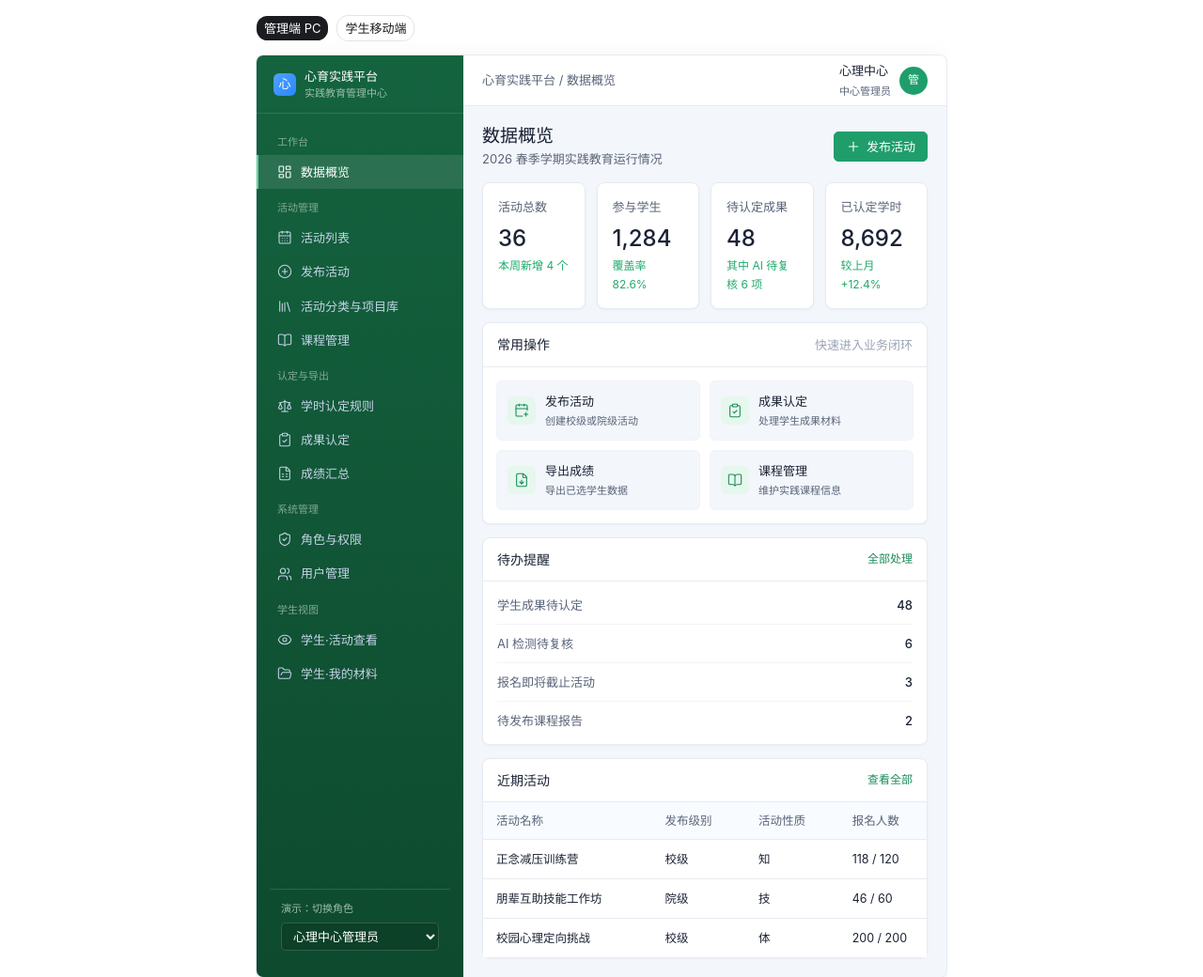
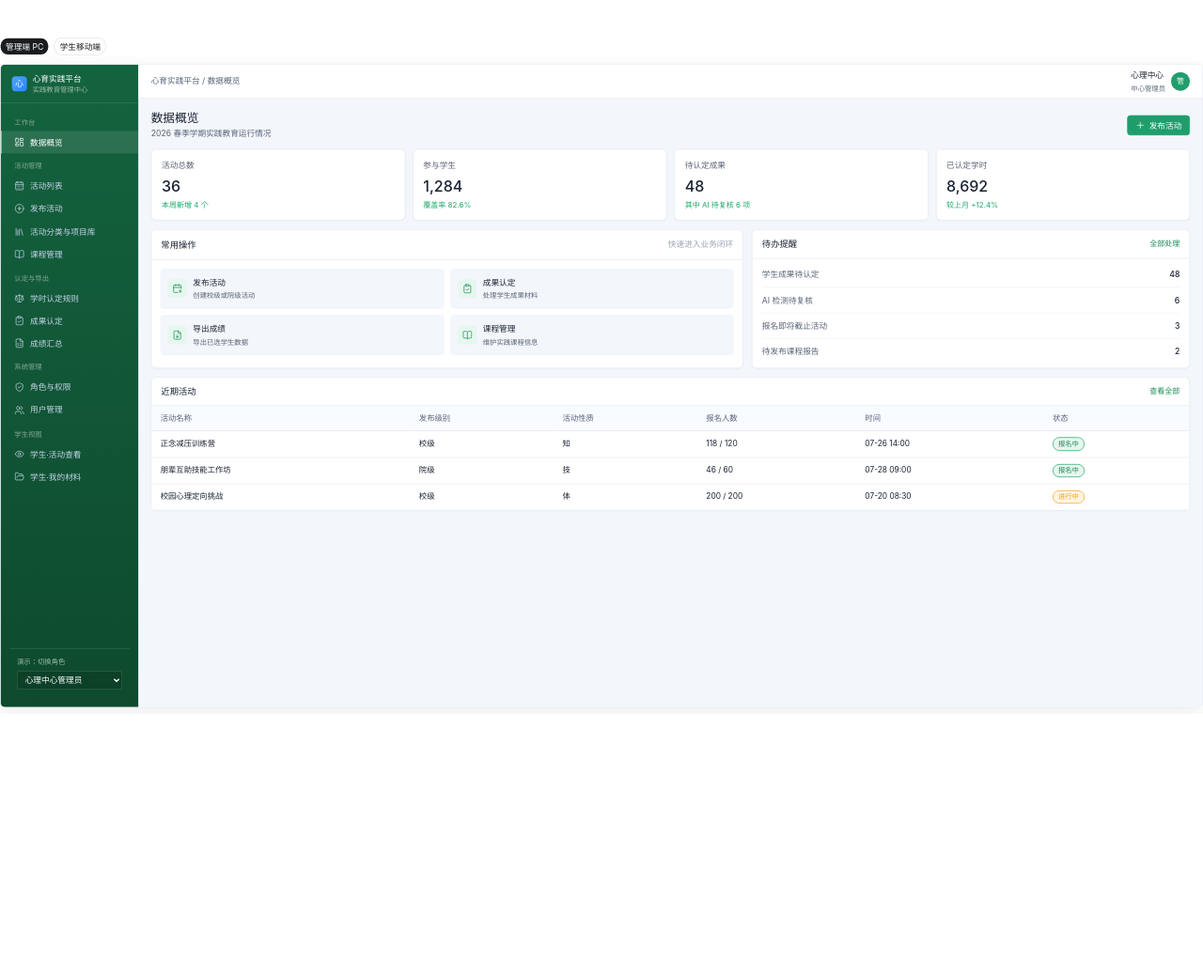
Before and after one commit to daisylmarly-spec/mep-s-frontend-audited-public, a plain HTML site: page index.html in a window 1280 px wide. Shown: the top 1040 px of the page at 94% size. After the commit the page ends 800 px from the top, so only its background shows below. Drawn offline with nearby package versions, Linux system fonts and the light colour scheme.

Commit message:
fix(site): use 1920x1080 design canvas

```diff
--- a/index.html
+++ b/index.html
@@ -6,7 +6,32 @@
 <meta name="referrer" content="no-referrer">
 <meta http-equiv="Content-Security-Policy" content="default-src 'none'; script-src 'unsafe-inline' 'unsafe-eval' 'wasm-unsafe-eval' blob: data: https://cdnjs.cloudflare.com https://cdn.jsdelivr.net https://esm.sh https://fonts.bunny.net https://fonts.googleapis.com https://fonts.gstatic.com https://unpkg.com; style-src 'unsafe-inline' blob: data: https://cdnjs.cloudflare.com https://cdn.jsdelivr.net https://esm.sh https://fonts.bunny.net https://fonts.googleapis.com https://fonts.gstatic.com https://unpkg.com; img-src blob: data: https://cdnjs.cloudflare.com https://cdn.jsdelivr.net https://esm.sh https://fonts.bunny.net https://fonts.googleapis.com https://fonts.gstatic.com https://unpkg.com; font-src blob: data: https://cdnjs.cloudflare.com https://cdn.jsdelivr.net https://esm.sh https://fonts.bunny.net https://fonts.googleapis.com https://fonts.gstatic.com https://unpkg.com; media-src blob: data: https://cdnjs.cloudflare.com https://cdn.jsdelivr.net https://esm.sh https://fonts.bunny.net https://fonts.googleapis.com https://fonts.gstatic.com https://unpkg.com; worker-src blob:; connect-src blob: data:; frame-src 'self'; object-src 'none'; base-uri 'none'; form-action 'none'">
 <title>mep-s-frontend-audited.html</title>
-<style>:root{color-scheme:light dark;background:light-dark(rgb(255 255 255), rgb(24 24 24))}html,body{margin:0}body{box-sizing:border-box;padding:1rem;background:inherit}iframe{display:block;width:100%;max-width:736px;height:calc(100vh - 2rem);margin:0 auto;border:0}</style>
+<style>
+  :root {
+    color-scheme: light dark;
+    background: light-dark(rgb(255 255 255), rgb(24 24 24));
+  }
+  html,
+  body {
+    width: 100%;
+    height: 100%;
+    margin: 0;
+    overflow: hidden;
+  }
+  body {
+    position: relative;
+    background: inherit;
+  }
+  iframe {
+    position: absolute;
+    display: block;
+    width: 1920px;
+    max-width: none;
+    height: 1080px;
+    border: 0;
+    transform-origin: top left;
+  }
+</style>
 </head>
 <body>
 <iframe id="codex-visualization" sandbox="allow-scripts" scrolling="no" referrerpolicy="no-referrer" title="mep-s-frontend-audited.html" data-srcdoc="&lt;!doctype html&gt;
@@ -1033,6 +1058,7 @@ html&gt;body{padding:0}&lt;/style&gt;
       font-family: -apple-system, &quot;PingFang SC&quot;, &quot;Microsoft YaHei&quot;, sans-serif;
       font-size: 13px;
       line-height: 1.55;
+      min-height: 100vh;
     }
     @media (prefers-color-scheme: dark) {
       #mep-s-frontend-audited {
@@ -1094,7 +1120,7 @@ html&gt;body{padding:0}&lt;/style&gt;
     #mep-s-frontend-audited .admin-shell {
       display: grid;
       grid-template-columns: 220px minmax(0, 1fr);
-      min-height: 680px;
+      min-height: calc(100vh - 52px);
       overflow: hidden;
       border: 1px solid var(--m-line);
       border-radius: 8px;
@@ -2779,7 +2805,21 @@ html&gt;body{padding:0}&lt;/style&gt;
   if (!(frame instanceof HTMLIFrameElement)) {
     return;
   }
-  let viewportHeight = globalThis.innerHeight;
+  const designWidth = 1920;
+  const designHeight = 1080;
+  const syncViewport = () => {
+    const scale = Math.min(
+      globalThis.innerWidth / designWidth,
+      globalThis.innerHeight / designHeight,
+    );
+    frame.style.left =
+      Math.max(0, Math.round((globalThis.innerWidth - designWidth * scale) / 2)) +
+      "px";
+    frame.style.top =
+      Math.max(0, Math.round((globalThis.innerHeight - designHeight * scale) / 2)) +
+      "px";
+    frame.style.transform = `scale(${scale})`;
+  };
 
   const channel = new MessageChannel();
   channel.port1.addEventListener("message", (event) => {
@@ -2788,15 +2828,6 @@ html&gt;body{padding:0}&lt;/style&gt;
       return;
     }
     if (data.type === "height") {
-      const height = data.height;
-      if (
-        typeof height === "number" &&
-        Number.isFinite(height) &&
-        height >= 0 &&
-        height <= 10_000
-      ) {
-        frame.style.height = Math.ceil(height) + "px";
-      }
       return;
     }
     if (data.type === "scroll-to") {
@@ -2859,12 +2890,7 @@ html&gt;body{padding:0}&lt;/style&gt;
     return;
   }
   globalThis.addEventListener("resize", () => {
-    const height = Number.parseFloat(frame.style.height);
-    if (!Number.isFinite(height) || height <= viewportHeight) {
-      frame.style.removeProperty("height");
-    }
-    viewportHeight = globalThis.innerHeight;
-    channel.port1.postMessage({ type: "measure" });
+    syncViewport();
   });
   frame.addEventListener(
     "load",
@@ -2877,6 +2903,7 @@ html&gt;body{padding:0}&lt;/style&gt;
     },
     { once: true },
   );
+  syncViewport();
   frame.srcdoc = srcdoc;
   delete frame.dataset.srcdoc;
 })();
```
